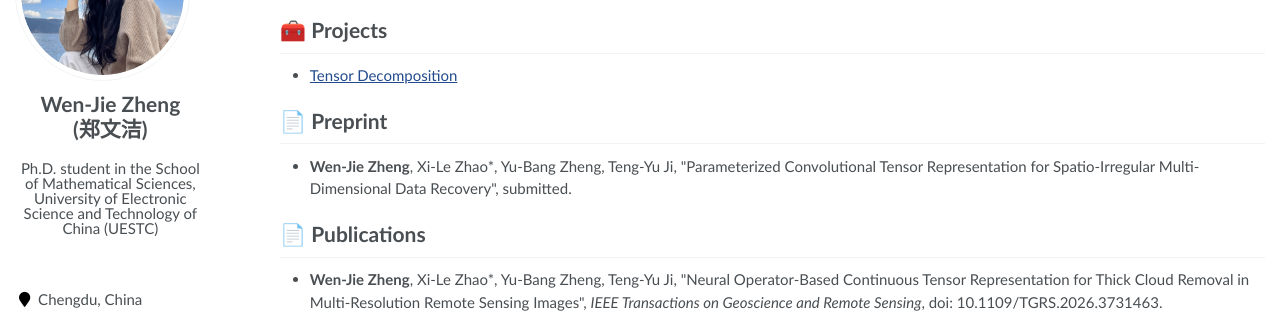
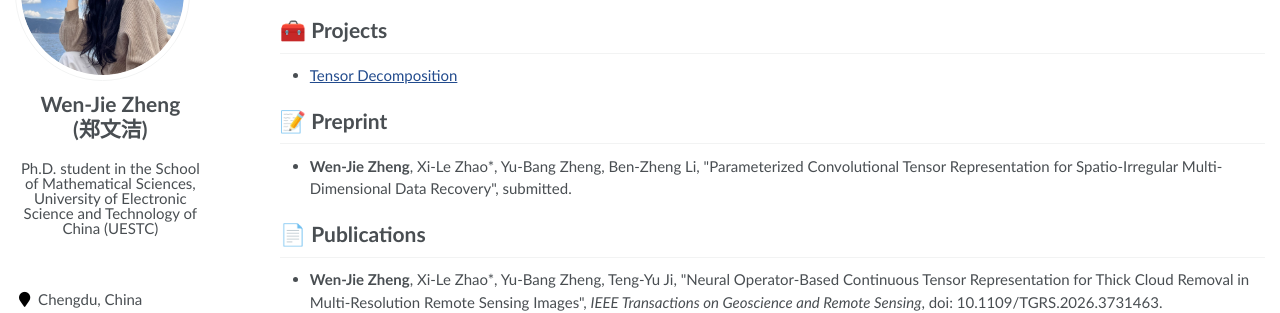
Before and after one commit to wjz1355/wjz1355.github.io, a Jekyll site: the page built from pages/about.md, in a window 1280 px wide and 900 px high. Shown: the part 185-498 px from the top of the window. Built offline with Jekyll 4.4.1, drawn with Linux system fonts in a browser that asks for light colours; a script that is not in the unit is left out.

Commit message:
Update section titles and authors in about.md

```diff
--- a/pages/about.md
+++ b/pages/about.md
@@ -28,9 +28,9 @@ My current research interests include tensor modeling and computing, tensor lear
 
 -  [Tensor Decomposition](https://github.com/zhaoxile/reproducible-tensor-completion-state-of-the-art)
 
-# 📄 Preprint
+# 📝 Preprint
 
-- **Wen-Jie Zheng**, Xi-Le Zhao\*, Yu-Bang Zheng, Teng-Yu Ji, \"Parameterized Convolutional Tensor Representation for Spatio-Irregular Multi-Dimensional Data Recovery\", submitted.
+- **Wen-Jie Zheng**, Xi-Le Zhao\*, Yu-Bang Zheng, Ben-Zheng Li, \"Parameterized Convolutional Tensor Representation for Spatio-Irregular Multi-Dimensional Data Recovery\", submitted.
 
 # 📄 Publications
 
```
